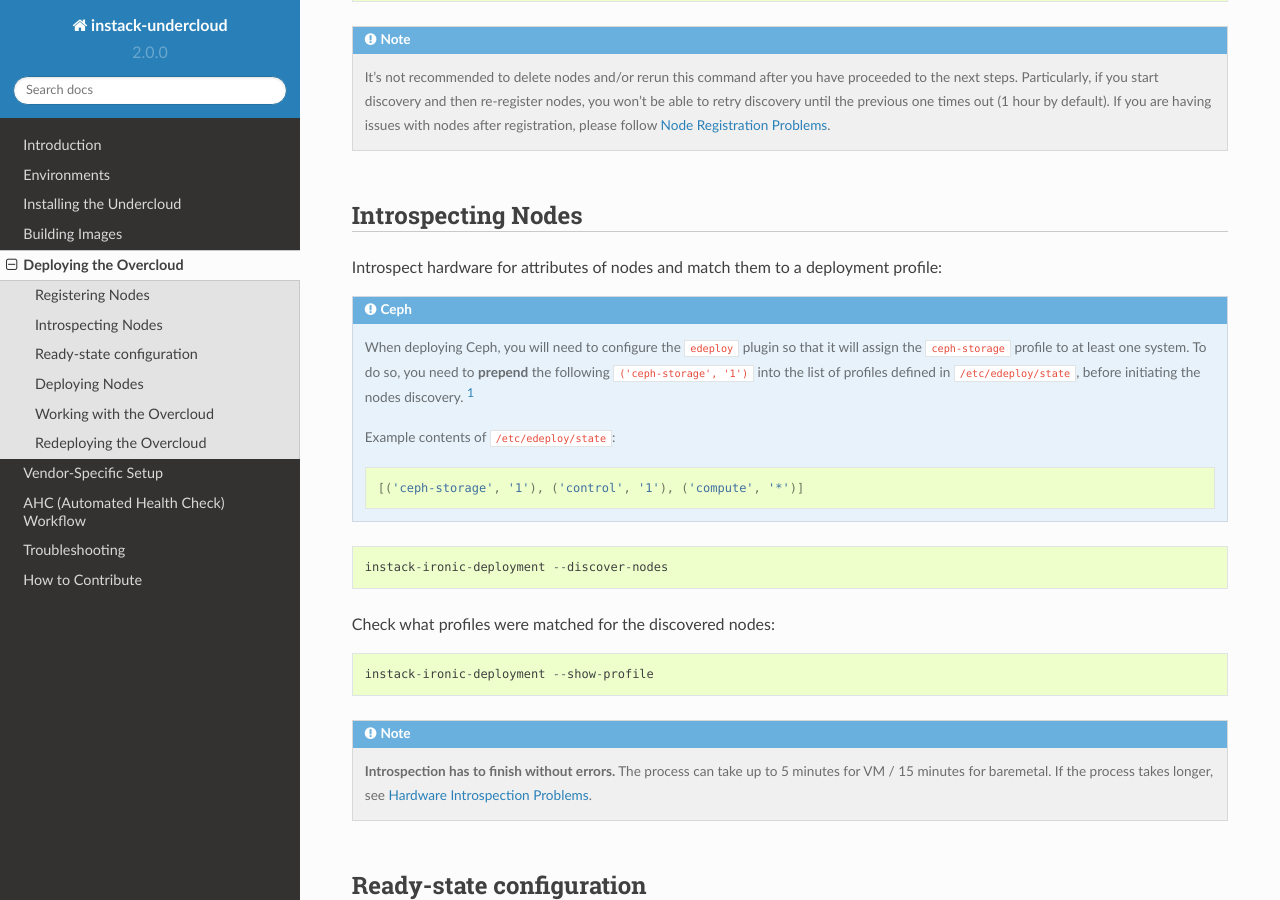
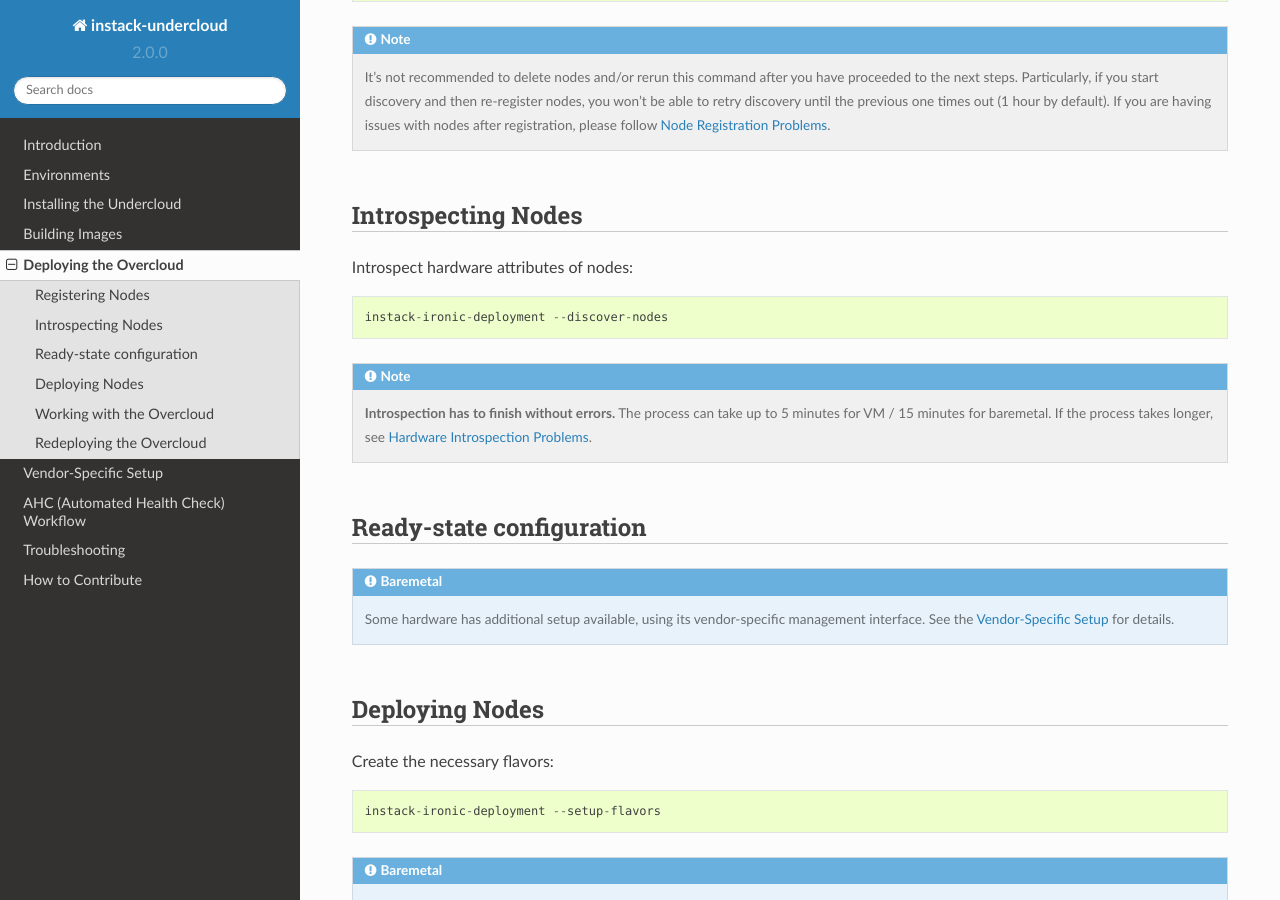
Before and after one commit to openstack-archive/instack-undercloud, a Sphinx documentation site: the page built from doc/source/deploy-overcloud.rst, in a window 1280 px wide and 900 px high, scrolled down 452 px. Built offline with Sphinx 7.4.7 and the Read the Docs theme 2.0.0, drawn with Linux system fonts in a browser that asks for light colours; some of the changed text lies outside the part shown.

Commit message:
Remove edeploy matching from the default flow
Change-Id: I3da848f86b2f7ea0e0e30dbd6153b35b68a228b7

```diff
--- a/doc/source/deploy-overcloud.rst
+++ b/doc/source/deploy-overcloud.rst
@@ -24,33 +24,14 @@
 Introspecting Nodes
 -------------------
 
-Introspect hardware for attributes of nodes and match them to a deployment
-profile:
-
-.. admonition:: Ceph
-   :class: ceph-tag
-
-   When deploying Ceph, you will need to configure the ``edeploy`` plugin so
-   that it will assign the ``ceph-storage`` profile to at least one system. To
-   do so, you need to **prepend** the following ``('ceph-storage', '1')`` into
-   the list of profiles defined in ``/etc/edeploy/state``, before initiating the
-   nodes discovery. [#]_
-
-   Example contents of ``/etc/edeploy/state``::
-
-       [('ceph-storage', '1'), ('control', '1'), ('compute', '*')]
-
-::
+Introspect hardware attributes of nodes::
 
     instack-ironic-deployment --discover-nodes
-
-Check what profiles were matched for the discovered nodes::
-
-    instack-ironic-deployment --show-profile
 
 .. note:: **Introspection has to finish without errors.**
    The process can take up to 5 minutes for VM / 15 minutes for baremetal. If
    the process takes longer, see :ref:`introspection_problems`.
+
 
 Ready-state configuration
 -------------------------
@@ -130,9 +111,3 @@
 #. Deploy the Overcloud again::
 
     instack-deploy-overcloud --tuskar
-
-.. rubric:: Footnotes
-
-.. [#]  In the ``('ceph-storage', '1')`` setting, 1 represents the number of
-        systems to be tagged with such a profile as opposed to a boolean
-        value.
```
Also changed, not shown: 2 other files.
